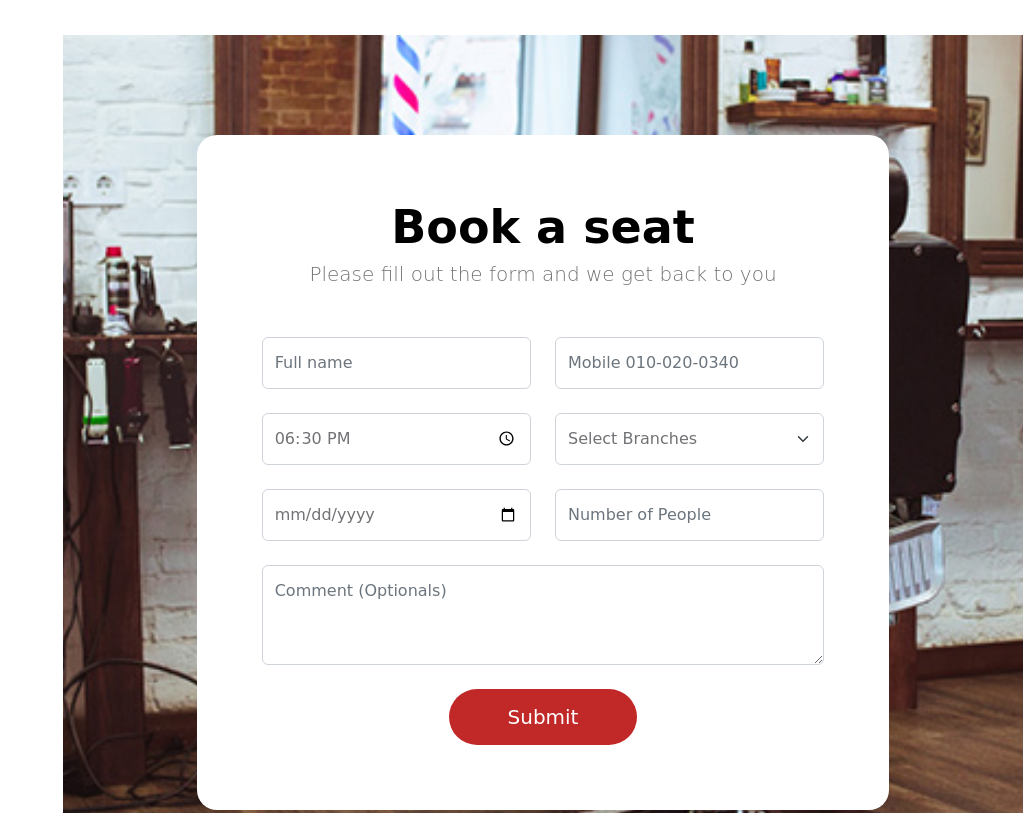
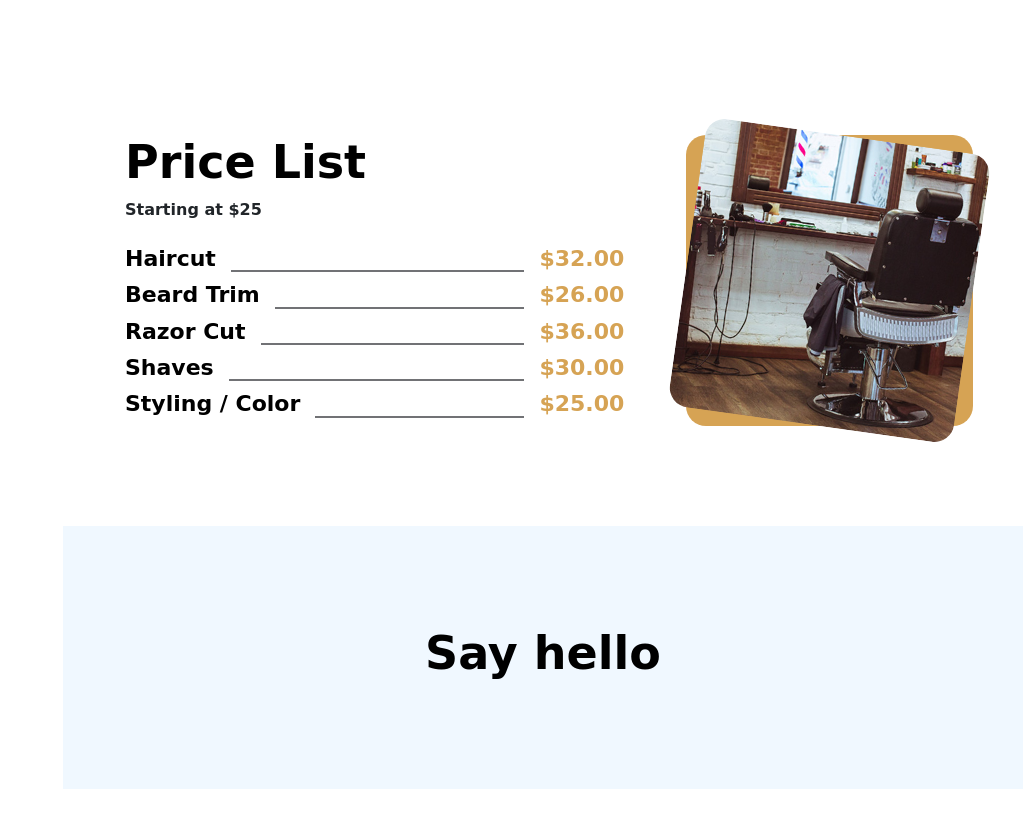
Before and after one commit to Wiebewupping/wiebewupping.github.io, a plain HTML site: page index.html in a window 1280 px wide. Shown: the part 2780-3593 px from the top of the page, without its empty margins (257-1280 px from the left). Drawn offline with Linux system fonts and the light colour scheme; a web font is replaced by a local one.

Commit message:
Update index.html

```diff
--- a/index.html
+++ b/index.html
@@ -239,63 +239,6 @@ https://templatemo.com/tm-585-barber-shop
                         </div>
                     </section>
 
-                    <section class="booking-section section-padding" id="booking-section">
-                    <div class="container">
-                        <div class="row">
-
-                            <div class="col-lg-10 col-12 mx-auto">
-                                <form action="#" method="post" class="custom-form booking-form" id="bb-booking-form" role="form">
-                                    <div class="text-center mb-5">
-                                        <h2 class="mb-1">Book a seat</h2>
-
-                                        <p>Please fill out the form and we get back to you</p>
-                                    </div>
-
-                                    <div class="booking-form-body">
-                                        <div class="row">
-
-                                            <div class="col-lg-6 col-12">
-                                                <input type="text" name="bb-name" id="bb-name" class="form-control" placeholder="Full name" required>
-                                            </div>
-
-                                            <div class="col-lg-6 col-12">
-                                                <input type="tel" class="form-control" name="bb-phone" placeholder="Mobile 010-020-0340" pattern="[0-9]{3}-[0-9]{3}-[0-9]{4}" required="">
-                                            </div>
-
-                                            <div class="col-lg-6 col-12">
-                                                <input class="form-control" type="time" name="bb-time" value="18:30" />
-                                            </div>
-
-                                            <div class="col-lg-6 col-12">
-                                                <select class="form-select form-control" name="bb-branch" id="bb-branch" aria-label="Default select example">
-                                                    <option selected="">Select Branches</option>
-                                                    <option value="Grünberger">Grünberger</option>
-                                                    <option value="Behrenstraße">Behrenstraße</option>
-                                                    <option value="Weinbergsweg">Weinbergsweg</option>
-                                                </select>
-
-                                            </div>
-                                            <div class="col-lg-6 col-12">
-                                                <input type="date" name="bb-date" id="bb-date" class="form-control" placeholder="Date" required>
-                                            </div>
-
-                                            <div class="col-lg-6 col-12">
-                                                <input type="number" name="bb-number" id="bb-number" class="form-control" placeholder="Number of People" required>
-                                            </div>
-                                        </div>
-
-                                        <textarea name="bb-message" rows="3" class="form-control" id="bb-message" placeholder="Comment (Optionals)"></textarea>
-
-                                        <div class="col-lg-4 col-md-10 col-8 mx-auto">
-                                            <button type="submit" class="form-control">Submit</button>
-                                        </div>
-                                    </div>
-                                </form>
-                        </div>
-                    </div>
-                </section>
-
-
                     <section class="price-list-section section-padding" id="section_4">
                         <div class="container">
                             <div class="row">
```
